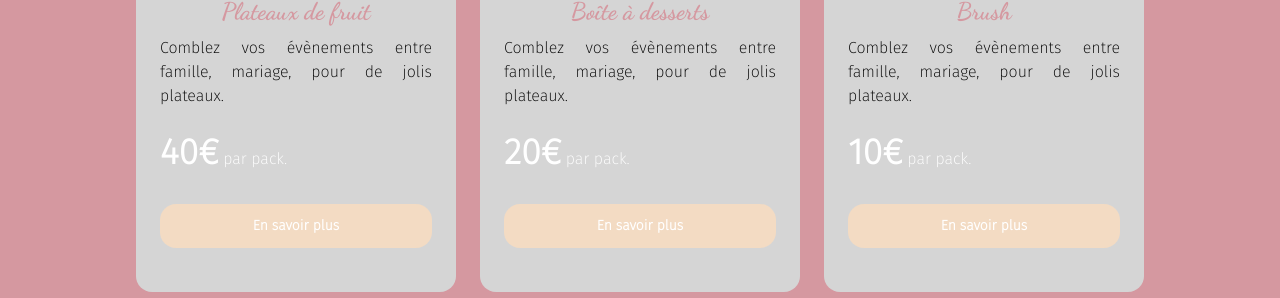
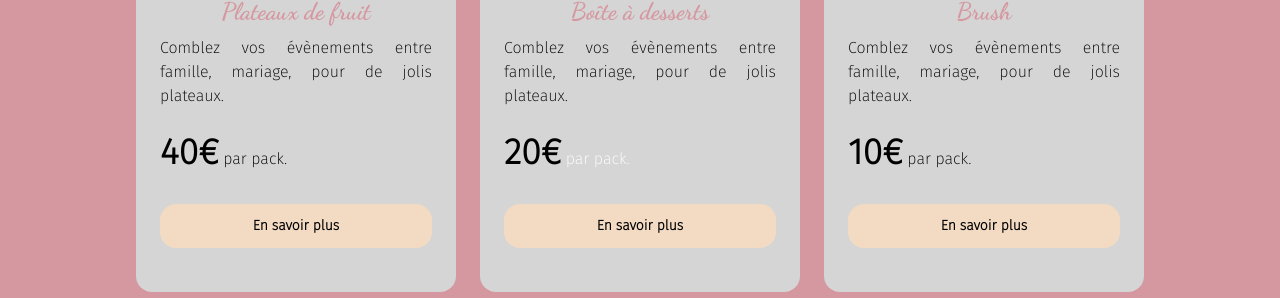
Before and after one commit to franzhopp/By-Sarah-Cuisine, a React (Vite) app: page / in a window 1280 px wide. Shown: the part 2475-2773 px from the top of the page. Built offline with nearby package versions, Linux system fonts and the light colour scheme.

Commit message:
[ADD] change colors

```diff
--- a/src/Components/Cards/cards.jsx
+++ b/src/Components/Cards/cards.jsx
@@ -31,13 +31,13 @@ const Cards = () => {
               plateaux.
             </p>
             <p className="mt-6">
-              <span className="text-4xl font-extrabold text-white">40€</span>
+              <span className="text-black text-4xl font-extrabold ">40€</span>
 
-              <span className="font-medium text-white"> par pack.</span>
+              <span className="text-black font-medium"> par pack.</span>
             </p>
             <a
               href=""
-              className="bg-f3dbc3 text-white text-center mt-8 py-3 block w-full rounded-2xl text-sm font-extrabold"
+              className="bg-f3dbc3 text-black text-center mt-8 py-3 block w-full rounded-2xl text-sm font-extrabold"
             >
               En savoir plus
             </a>
@@ -58,13 +58,13 @@ const Cards = () => {
               plateaux.
             </p>
             <p className="mt-6">
-              <span className="text-4xl font-extrabold text-white">20€</span>
+              <span className="text-black text-4xl font-extrabold">20€</span>
 
               <span className="font-medium text-white"> par pack.</span>
             </p>
             <a
               href=""
-              className="bg-f3dbc3 text-white text-center mt-8 py-3 block w-full rounded-2xl text-sm font-extrabold"
+              className="bg-f3dbc3 text-black text-center mt-8 py-3 block w-full rounded-2xl text-sm font-extrabold"
             >
               En savoir plus
             </a>
@@ -85,13 +85,13 @@ const Cards = () => {
               plateaux.
             </p>
             <p className="mt-6">
-              <span className="text-4xl font-extrabold text-white">10€</span>
+              <span className="text-black text-4xl font-extrabold">10€</span>
 
-              <span className="font-medium text-white"> par pack.</span>
+              <span className="text-black font-medium"> par pack.</span>
             </p>
             <a
               href=""
-              className="bg-f3dbc3 text-white text-center mt-8 py-3 block w-full rounded-2xl text-sm font-extrabold"
+              className="bg-f3dbc3 text-black text-center mt-8 py-3 block w-full rounded-2xl text-sm font-extrabold"
             >
               En savoir plus
             </a>
```
